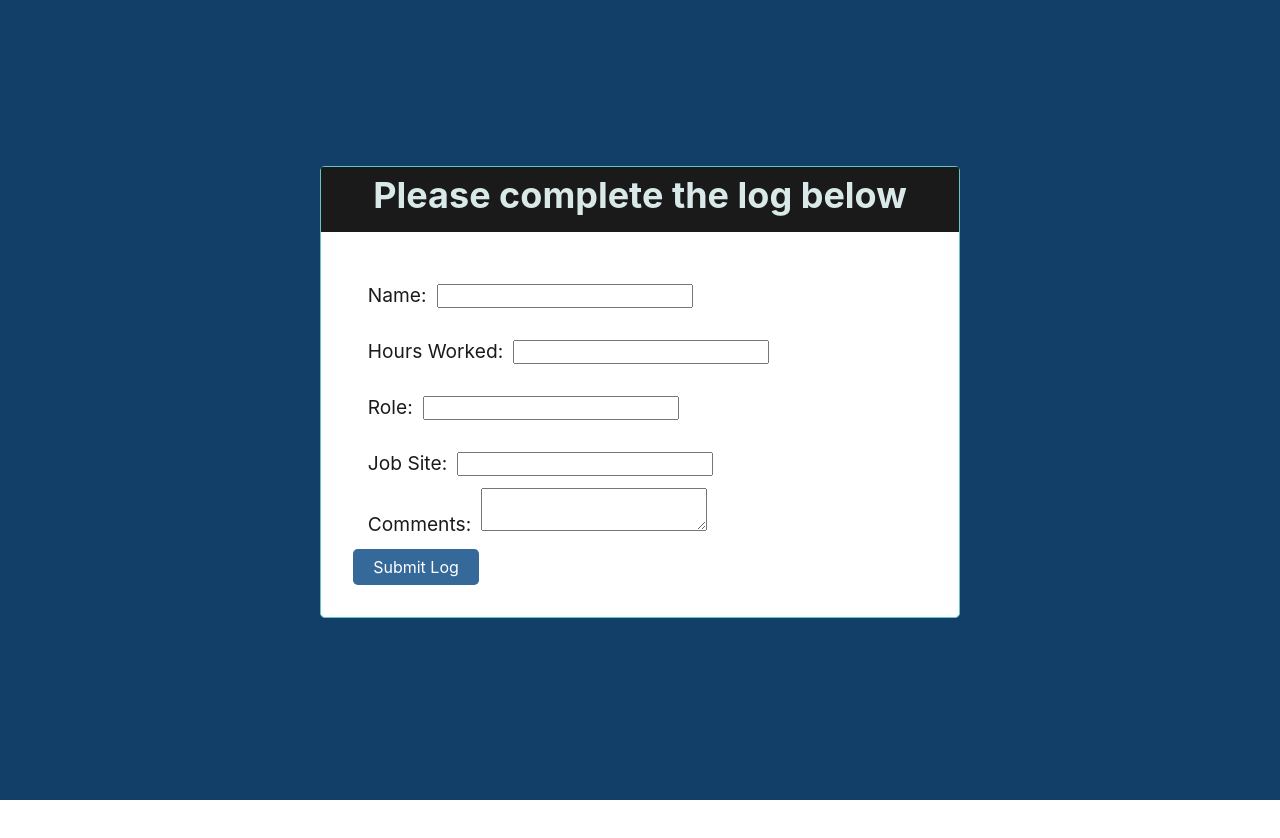
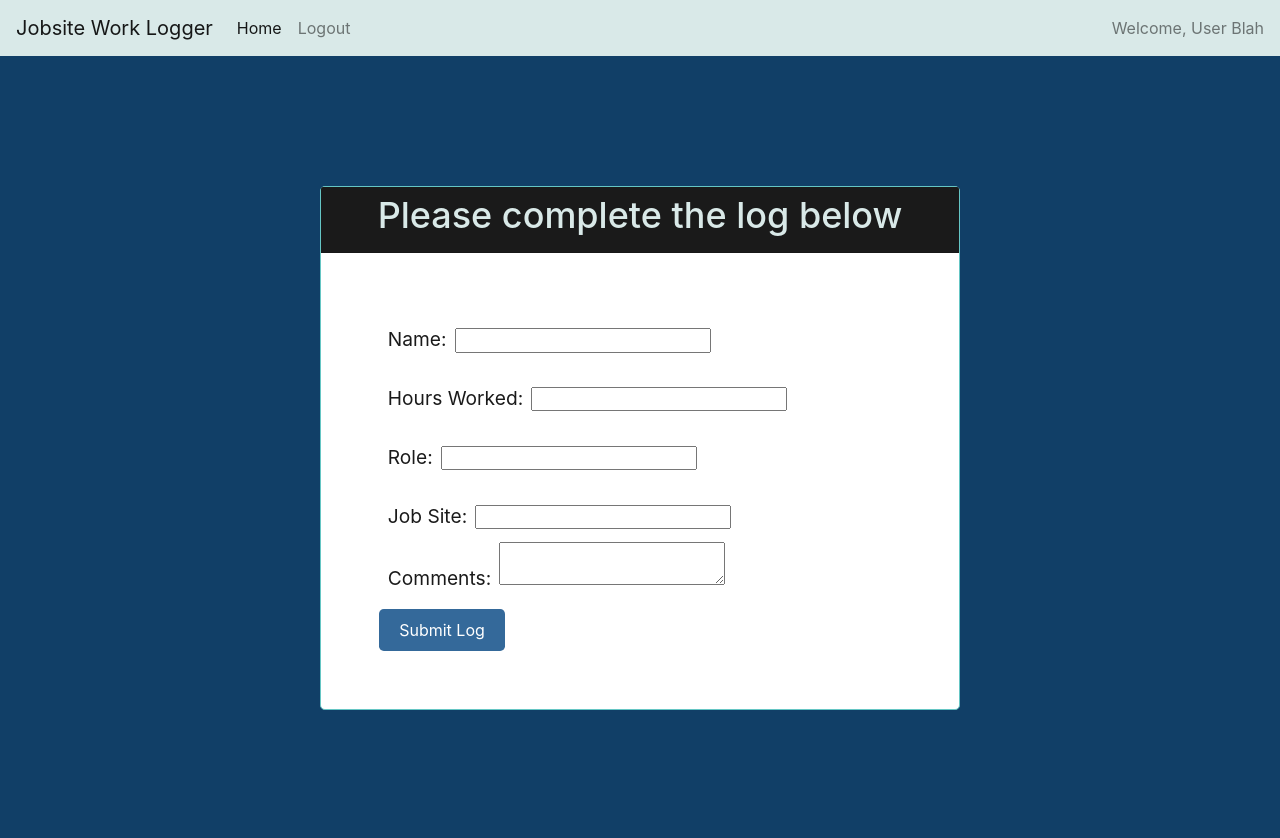
Before and after one commit to JLewis1995/JS-Work-Logger, a React (Create React App) app in the folder client/: page /createform in a window 1280 px wide. Shown: the top 838 px of the page. Before the commit the page ends 800 px from the top, so only its background shows below. Built offline with nearby package versions, Linux system fonts and the light colour scheme.

Commit message:
added Nav, fixed int, update log

```diff
--- a/client/public/index.html
+++ b/client/public/index.html
@@ -15,6 +15,7 @@
       user's mobile device or desktop. See https://developers.google.com/web/fundamentals/web-app-manifest/
     -->
     <link rel="manifest" href="%PUBLIC_URL%/manifest.json" />
+    <link rel="stylesheet" href="https://cdn.jsdelivr.net/npm/bootstrap@4.6.1/dist/css/bootstrap.min.css" integrity="sha384-zCbKRCUGaJDkqS1kPbPd7TveP5iyJE0EjAuZQTgFLD2ylzuqKfdKlfG/eSrtxUkn" crossorigin="anonymous">
     <!--
       Notice the use of %PUBLIC_URL% in the tags above.
       It will be replaced with the URL of the `public` folder during the build.
--- a/client/src/App.js
+++ b/client/src/App.js
@@ -8,6 +8,7 @@
 } from '@apollo/client';
 import Landing from './pages/Landing';
 import LogIn from './pages/LogIn';
+import Nav from './Nav';
 import Register from './pages/Register';
 import CreateForm from './pages/CreateForm';
 import NotFound from './pages/NotFound';
@@ -40,6 +41,7 @@
 function App() {
   return (
     <ApolloProvider client={client}>
+      <Nav />
       <Router>
         <div className="flex-column justify-center align-center min-100-vh bg-primary">
           <Routes>
--- /dev/null
+++ b/client/src/Nav.js
@@ -0,0 +1,27 @@
+import React from 'react';
+
+const Nav = () => {
+    return (
+        <nav className="navbar navbar-expand-lg navbar-light bg-light">
+            <a className="navbar-brand" href="#">Jobsite Work Logger</a>
+            <button className="navbar-toggler" type="button" data-toggle="collapse" data-target="#navbarText" aria-controls="navbarText" aria-expanded="false" aria-label="Toggle navigation">
+                <span className="navbar-toggler-icon"></span>
+            </button>
+            <div className="collapse navbar-collapse" id="navbarText">
+                <ul className="navbar-nav mr-auto">
+                    <li className="nav-item active">
+                        <a className="nav-link" href="#">Home <span className="sr-only">(current)</span></a>
+                    </li>
+                    <li className="nav-item">
+                        <a className="nav-link" href="#">Logout</a>
+                    </li>
+                </ul>
+                <span className="navbar-text">
+                    Welcome, User Blah
+                </span>
+            </div>
+        </nav>
+    )
+};
+
+export default Nav;
--- a/client/src/pages/CreateForm.js
+++ b/client/src/pages/CreateForm.js
@@ -33,7 +33,7 @@
 
     try {
       const { data } = await createLog({
-        variables: { ...formState },
+        variables: { name: formState.name, hours_worked: parseInt(formState.hours_worked), role: formState.role, job_site: parseInt(formState.job_site), comments: formState.comments},
       });
 
       setFormState({
```
